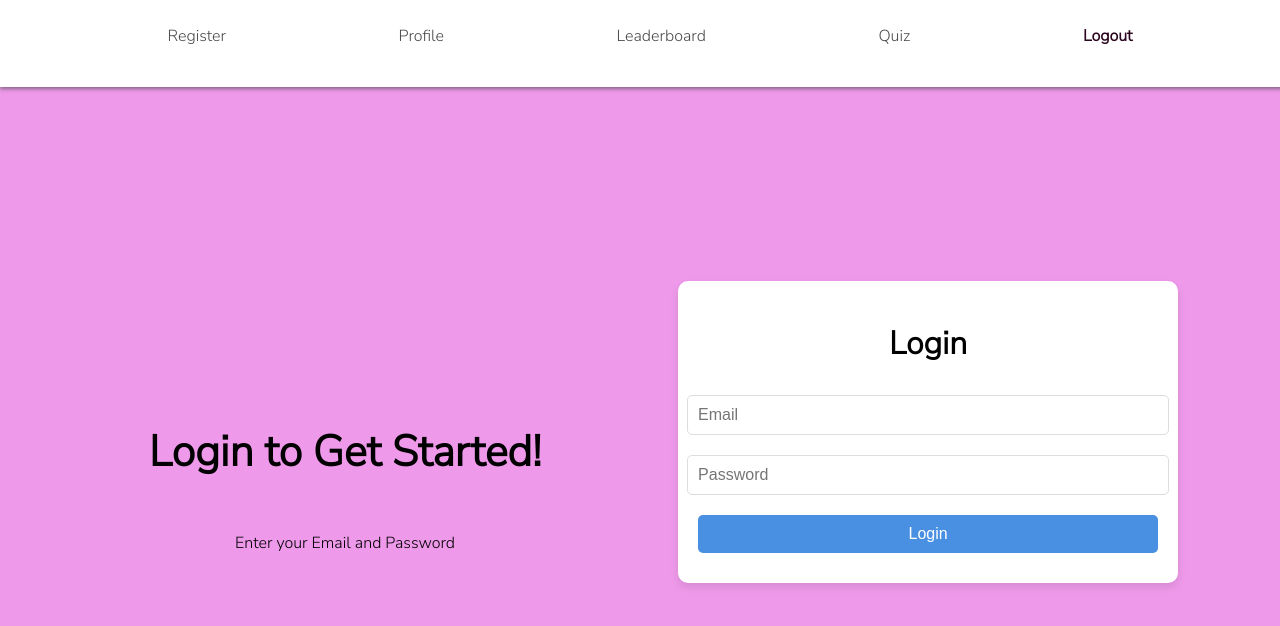
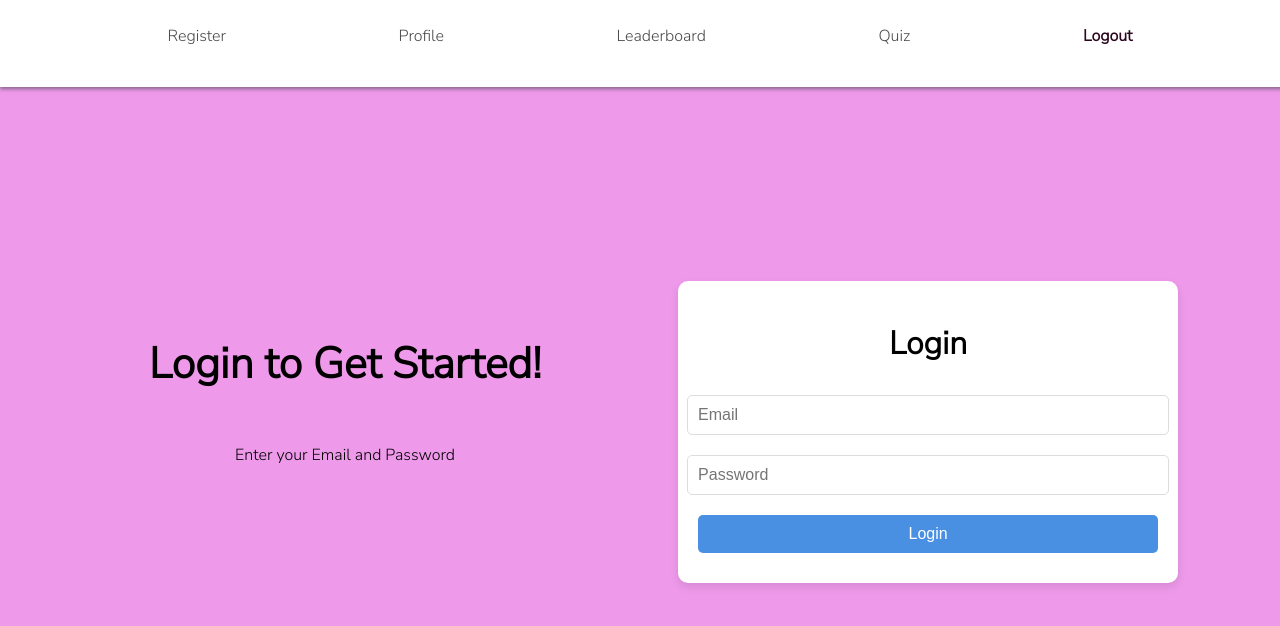
Before and after one commit to J-arv1s/RevisionAppClient, a React (Vite) app: page / in a window 1280 px wide. Shown: the top 626 px of the page. Built offline with nearby package versions, Linux system fonts and the light colour scheme; a web font is replaced by a local one.

Commit message:
edit login page layout

```diff
--- a/src/Pages/LoginPage/index.css
+++ b/src/Pages/LoginPage/index.css
@@ -4,3 +4,7 @@ body {
     margin: 0;
     font-family: 'Nunito Sans', sans-serif;
 }
+
+.login {
+    margin-bottom: 11em;
+}
--- a/src/Pages/LoginPage/index.jsx
+++ b/src/Pages/LoginPage/index.jsx
@@ -1,5 +1,6 @@
 import React, { useState } from 'react';
 import "./index.css"
+
 const LoginPage = () => {
   const [email, setEmail] = useState('');
   const [password, setPassword] = useState('');
@@ -65,12 +66,14 @@ const LoginPage = () => {
     display: 'flex',
     flexDirection: 'column',
     alignItems: 'center',
-    justifyContent: 'center',
+    justifyContent: 'center'
   };
+
+
 
   return (
     <div style={pageStyle}>
-      <div style={additionalContentStyle}>
+      <div className="login" style={additionalContentStyle}>
         <h2>Login to Get Started!</h2>
         <p>Enter your Email and Password</p>
       </div>
```
